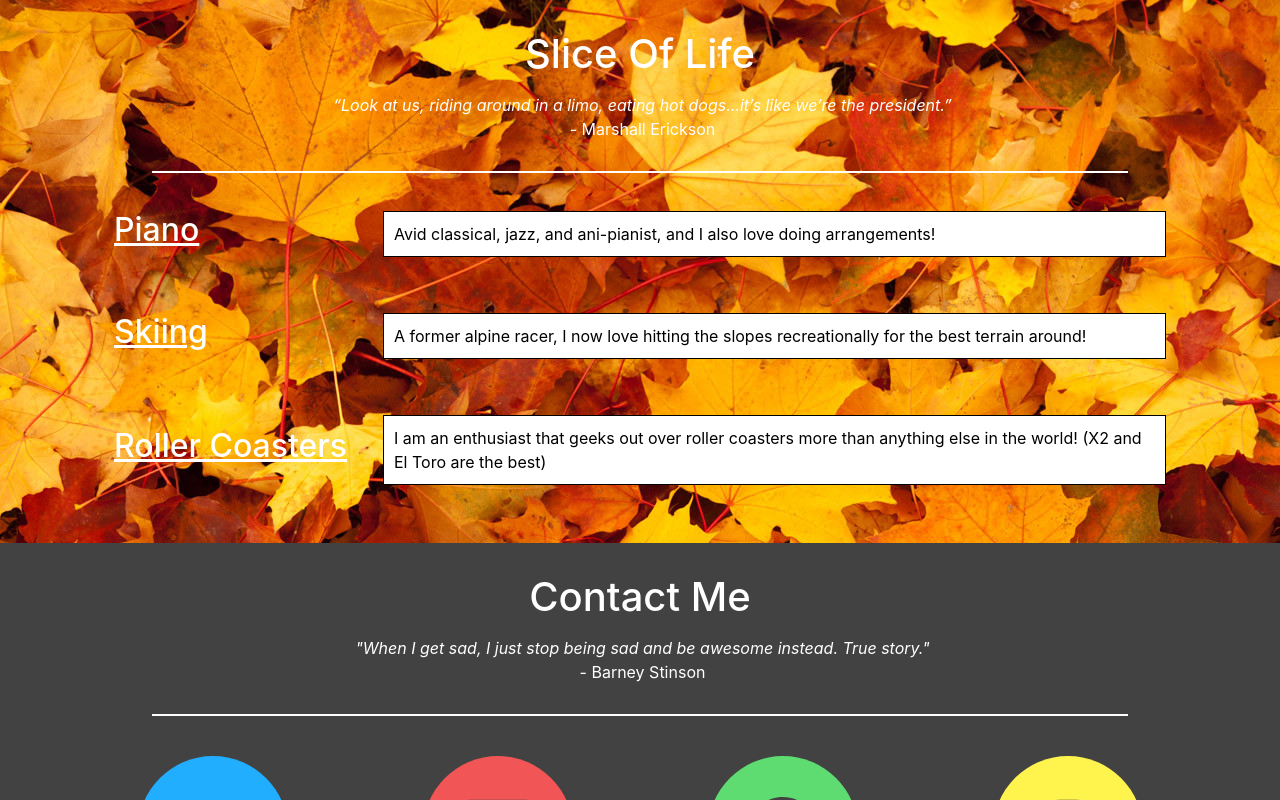
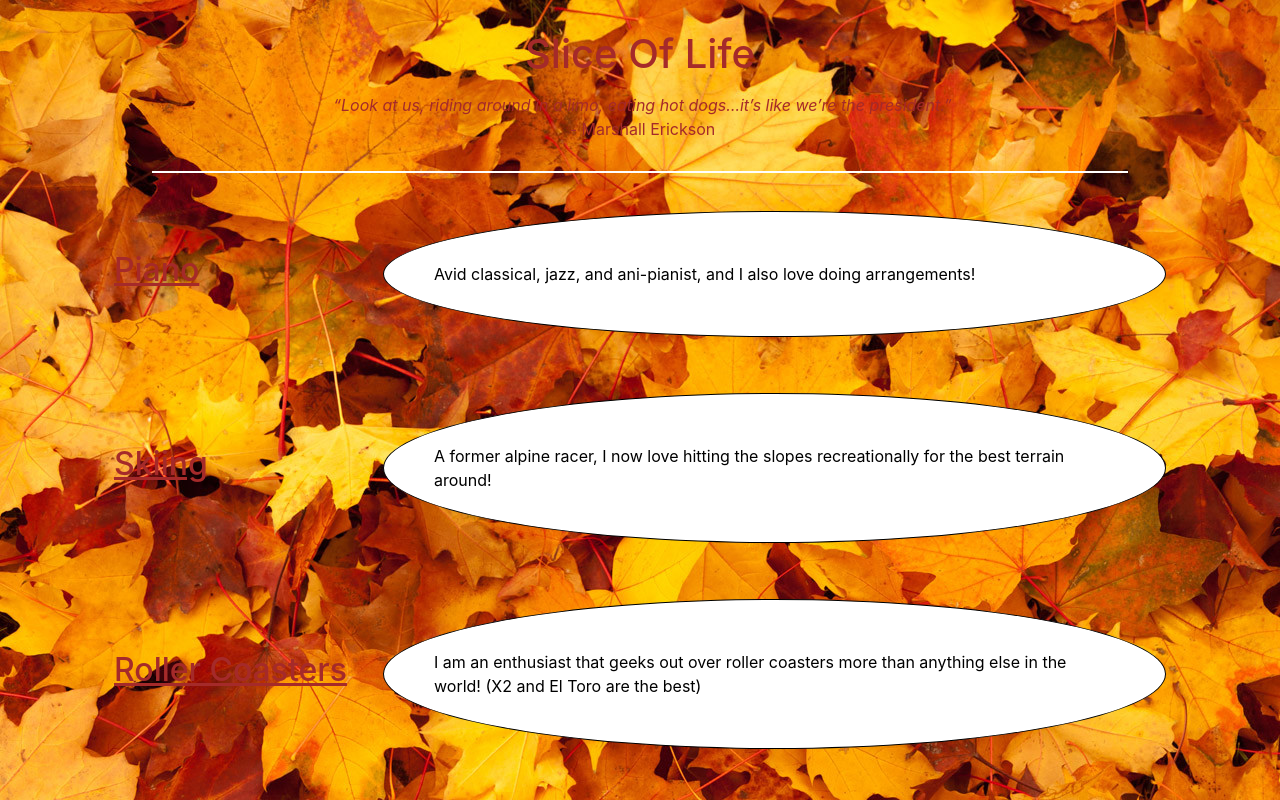
Before and after one commit to ethan-l-chen-24/ethanlchen.me, a React (Create React App) app: page / in a window 1280 px wide. Shown: the top 800 px of the page. Built offline with nearby package versions, Linux system fonts and the light colour scheme.

Commit message:
made boxes oval

```diff
--- a/src/styles/App.css
+++ b/src/styles/App.css
@@ -1,4 +1,3 @@
-@import "./AboutMe.css";
 @import "./SliceOfLife.css";
 @import "./Contact.css";
 
@@ -34,8 +33,9 @@ div > h1 {
 .boxed {
     background-color: white;
     color: black;
-    padding: 10px;
+    padding: 50px;
     border: black 1px solid;
+    border-radius: 50%;
     position: relative;
     top: 8px;
 }
--- a/src/styles/SliceOfLife.css
+++ b/src/styles/SliceOfLife.css
@@ -1,7 +1,7 @@
 #sliceOfLife {
     background-image: url("../images/fall.jpeg");
     background-repeat: no-repeat;
-    color: white;
+    color: brown;
     opacity: 100%;
     padding: 30px;
 }
```
Also changed, not shown: src/styles/AboutMe.css (deleted).
